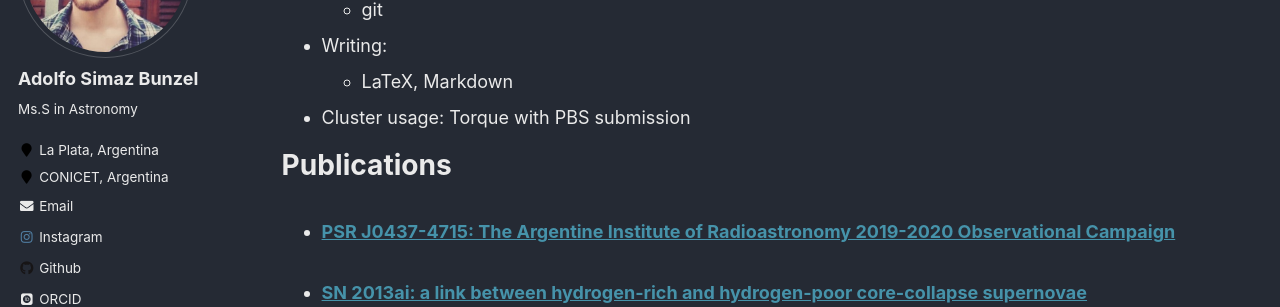
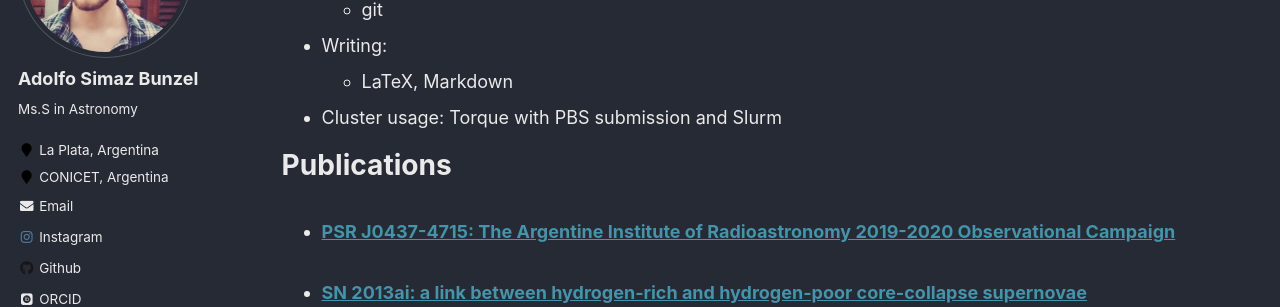
Before and after one commit to asimazbunzel/asimazbunzel.github.io, a Jekyll site: the page built from _pages/cv.md, in a window 1280 px wide and 900 px high, scrolled down 869 px. Shown: the part 153-460 px from the top of the window. Built offline with Jekyll 4.4.1, drawn with Linux system fonts in a browser that asks for light colours; some web fonts are replaced.

Commit message:
update broken links in CV

```diff
--- a/_pages/cv.md
+++ b/_pages/cv.md
@@ -39,7 +39,7 @@
   * git
 * Writing:
   * LaTeX, Markdown
-* Cluster usage: Torque with PBS submission
+* Cluster usage: Torque with PBS submission and Slurm
 
 Publications
 ======
@@ -63,4 +63,4 @@
 
 Miscellaneous
 ======
-* Check out my codes at my [github account](https://github.com/AdolfoSimazBunzel)
+* Check out my codes at my [github account](https://github.com/asimazbunzel)
```
